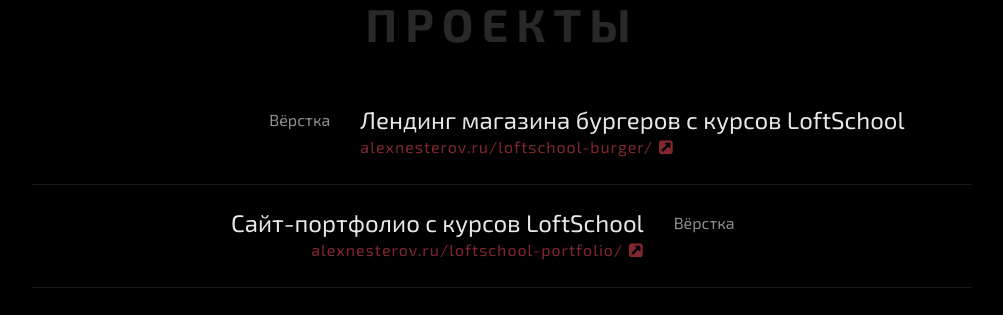
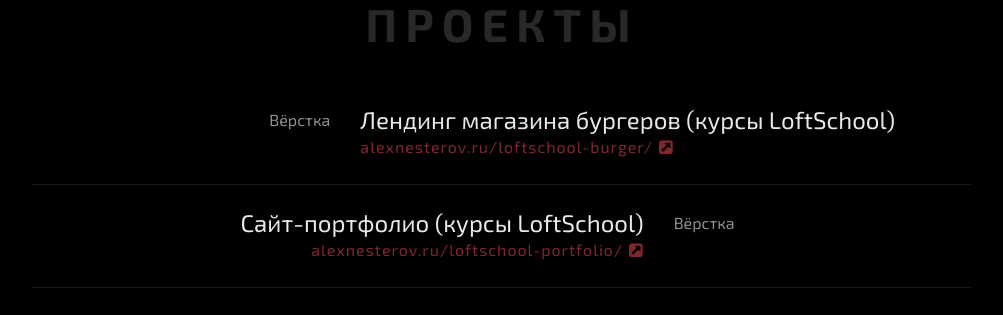
Before and after one commit to alexnesterov/old-website, a Jekyll site: the page built from projects.html, in a window 1280 px wide. Shown: the part 238-553 px from the top of the page, without its empty margins (138-1141 px from the left). Built offline with Jekyll 4.4.1, drawn with Linux system fonts in a browser that asks for light colours; nearby versions of some CDN libraries.

Commit message:
Rename loftschool projects title

```diff
--- a/_data/projects.json
+++ b/_data/projects.json
@@ -1,12 +1,12 @@
 [
   {
-    "title": "Лендинг магазина бургеров с курсов LoftSchool",
+    "title": "Лендинг магазина бургеров (курсы LoftSchool)",
     "ref": "http://alexnesterov.ru/loftschool-burger/",
     "link": "alexnesterov.ru/loftschool-burger/",
     "role": "Вёрстка",
   },
   {
-    "title": "Сайт-портфолио с курсов LoftSchool",
+    "title": "Сайт-портфолио (курсы LoftSchool)",
     "ref": "http://alexnesterov.ru/loftschool-portfolio/",
     "link": "alexnesterov.ru/loftschool-portfolio/",
     "role": "Вёрстка",
```
